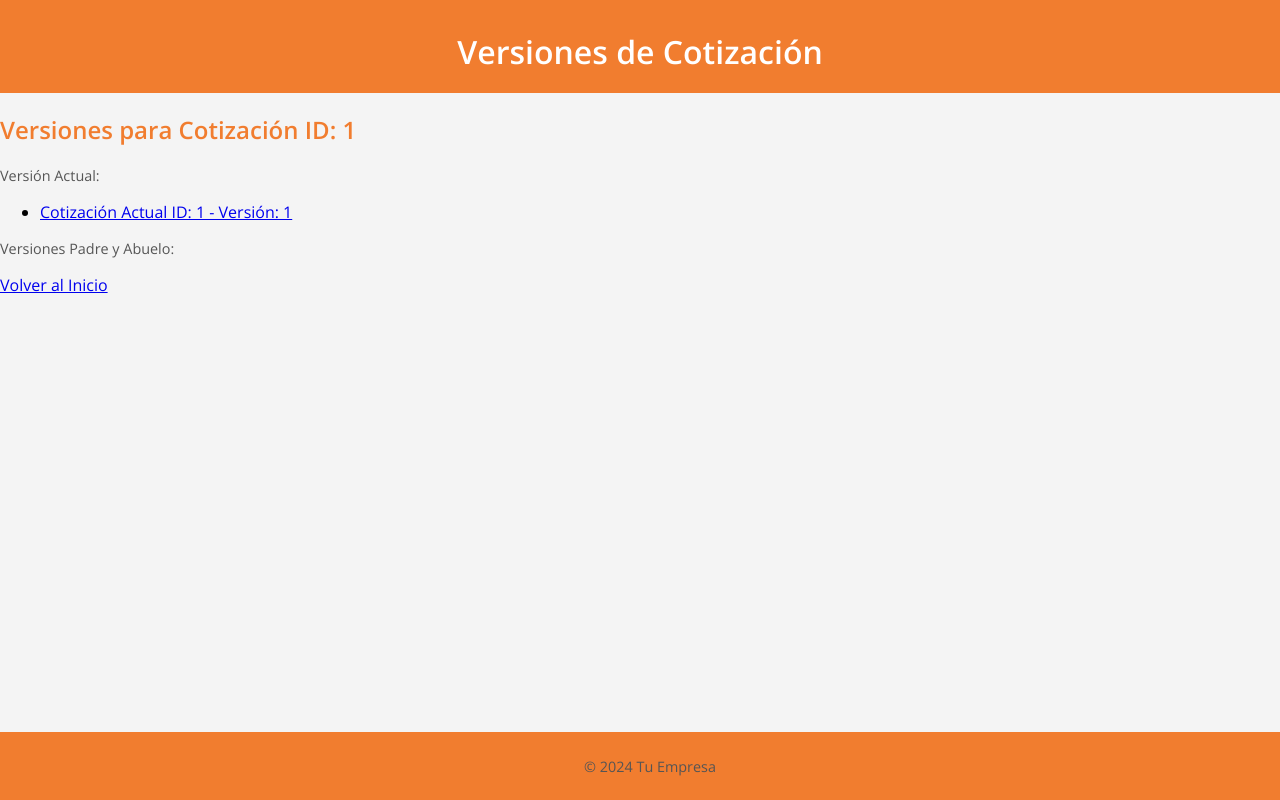
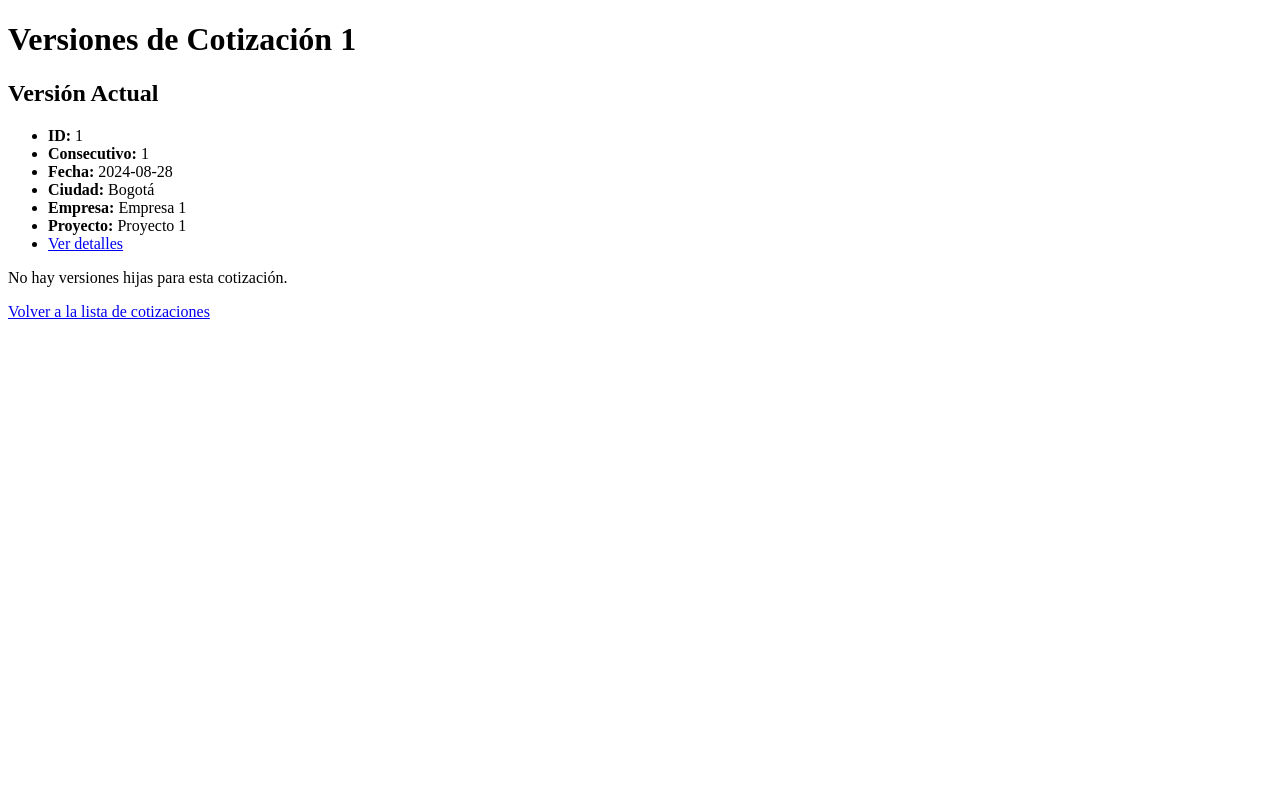
Before and after one commit to MattBuiles/CotizacionSoftware, a Flask app: page /versiones_cotizacion/1 in a window 1280 px wide. Run offline with Flask 3, Linux system fonts and the light colour scheme.

Commit message:
dios ayudame

```diff
--- a/app.py
+++ b/app.py
@@ -194,7 +194,18 @@ def listar_cotizaciones():
 @app.route('/versiones_cotizacion/<int:id>')
 def listar_versiones(id):
     cotizacion = Cotizacion.query.get_or_404(id)
-    return render_template('versiones_cotizacion.html', cotizacion=cotizacion)
+    # Obtener todas las versiones de esta cotización, ordenadas por consecutivo descendente
+    versiones = Cotizacion.query.filter_by(version_padre_id=cotizacion.id).order_by(Cotizacion.consecutivo.desc()).all()
+    # Obtener la cotización actual y todas las versiones padres (incluyendo abuelo si existe)
+    padres = []
+    padre = cotizacion.version_padre
+    while padre:
+        padres.append(padre)
+        padre = padre.version_padre
+    padres.reverse()  # Para mostrar desde el más antiguo al más reciente
+
+    return render_template('versiones_cotizacion.html', cotizacion=cotizacion, versiones=versiones, padres=padres)
+
 
 @app.route('/cotizacion/<int:id>')
 def ver_cotizacion(id):
@@ -238,6 +249,7 @@ def listar_cotizacion():
 
 
 
+
 if __name__ == '__main__':
     # Creación de tablas con logging adicional para debug
     with app.app_context():
--- a/templates/versiones_cotizacion.html
+++ b/templates/versiones_cotizacion.html
@@ -4,36 +4,52 @@
     <meta charset="UTF-8">
     <meta name="viewport" content="width=device-width, initial-scale=1.0">
     <title>Versiones de Cotización</title>
-    <link rel="stylesheet" href="{{ url_for('static', filename='styles.css') }}">
 </head>
 <body>
-    <header>
-        <h1>Versiones de Cotización</h1>
-    </header>
-    <main>
-        <h2>Versiones para Cotización ID: {{ cotizacion.id }}</h2>
-        <p>Versión Actual:</p>
+    <h1>Versiones de Cotización {{ cotizacion.id }}</h1>
+
+    <h2>Versión Actual</h2>
     <ul>
-            <li>
-                <a href="{{ url_for('ver_cotizacion', id=cotizacion.id) }}">
-                    Cotización Actual ID: {{ cotizacion.id }} - Versión: {{ cotizacion.consecutivo }}
-                </a>
-            </li>
+        <li><strong>ID:</strong> {{ cotizacion.id }}</li>
+        <li><strong>Consecutivo:</strong> {{ cotizacion.consecutivo }}</li>
+        <li><strong>Fecha:</strong> {{ cotizacion.fecha }}</li>
+        <li><strong>Ciudad:</strong> {{ cotizacion.ciudad }}</li>
+        <li><strong>Empresa:</strong> {{ cotizacion.empresa }}</li>
+        <li><strong>Proyecto:</strong> {{ cotizacion.proyecto }}</li>
+        <!-- Otros atributos relevantes -->
+        <li><a href="{{ url_for('ver_cotizacion', id=cotizacion.id) }}">Ver detalles</a></li>
     </ul>
-        <p>Versiones Padre y Abuelo:</p>
+
+    {% if padres %}
+    <h2>Versiones Padre</h2>
     <ul>
         {% for padre in padres %}
         <li>
-                <a href="{{ url_for('ver_cotizacion', id=padre.id) }}">
-                    Cotización ID: {{ padre.id }} - Versión: {{ padre.consecutivo }}
-                </a>
+            <strong>ID:</strong> {{ padre.id }} |
+            <strong>Consecutivo:</strong> {{ padre.consecutivo }} |
+            <strong>Fecha:</strong> {{ padre.fecha }} |
+            <a href="{{ url_for('ver_cotizacion', id=padre.id) }}">Ver detalles</a>
         </li>
         {% endfor %}
     </ul>
-        <a href="{{ url_for('index') }}">Volver al Inicio</a>
-    </main>
-    <footer>
-        <p>&copy; 2024 Tu Empresa</p>
-    </footer>
+    {% endif %}
+
+    {% if versiones %}
+    <h2>Versiones Hijas</h2>
+    <ul>
+        {% for version in versiones %}
+        <li>
+            <strong>ID:</strong> {{ version.id }} |
+            <strong>Consecutivo:</strong> {{ version.consecutivo }} |
+            <strong>Fecha:</strong> {{ version.fecha }} |
+            <a href="{{ url_for('ver_cotizacion', id=version.id) }}">Ver detalles</a>
+        </li>
+        {% endfor %}
+    </ul>
+    {% else %}
+    <p>No hay versiones hijas para esta cotización.</p>
+    {% endif %}
+
+    <a href="{{ url_for('listar_cotizaciones') }}">Volver a la lista de cotizaciones</a>
 </body>
 </html>
```
Lines whose indentation alone changed are shown as unchanged.
